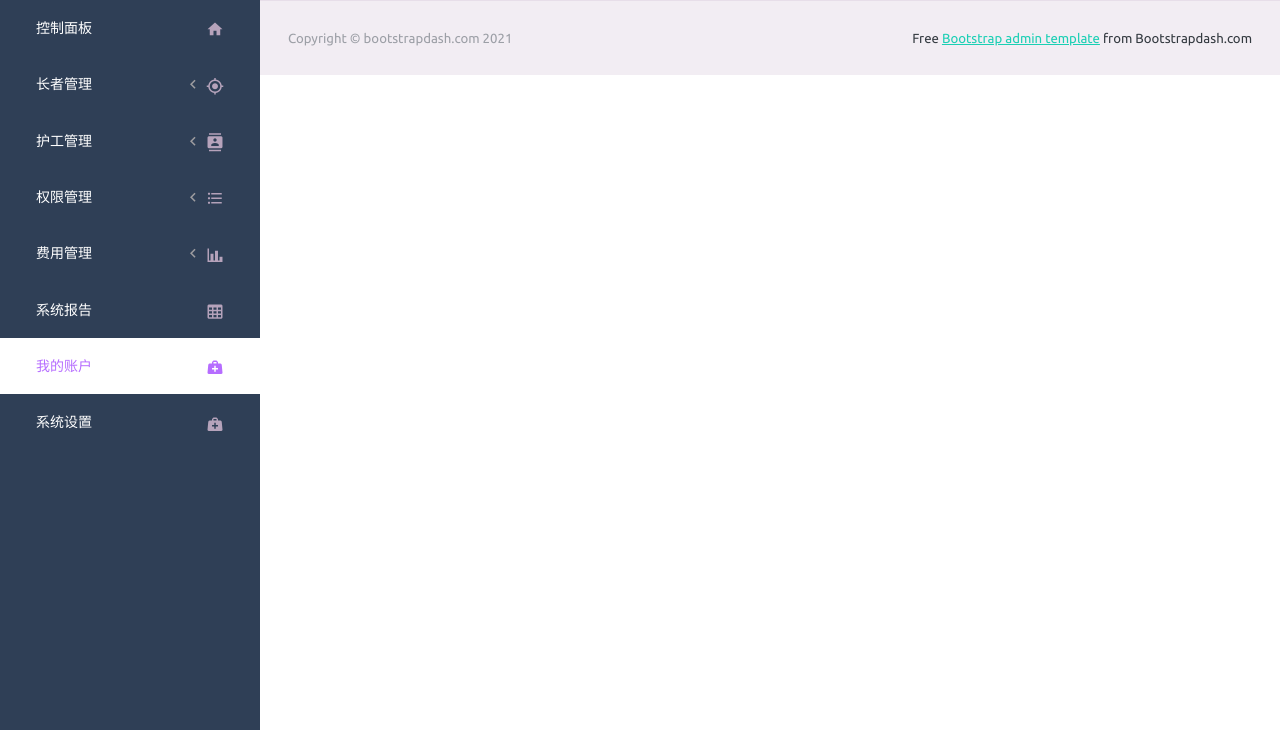
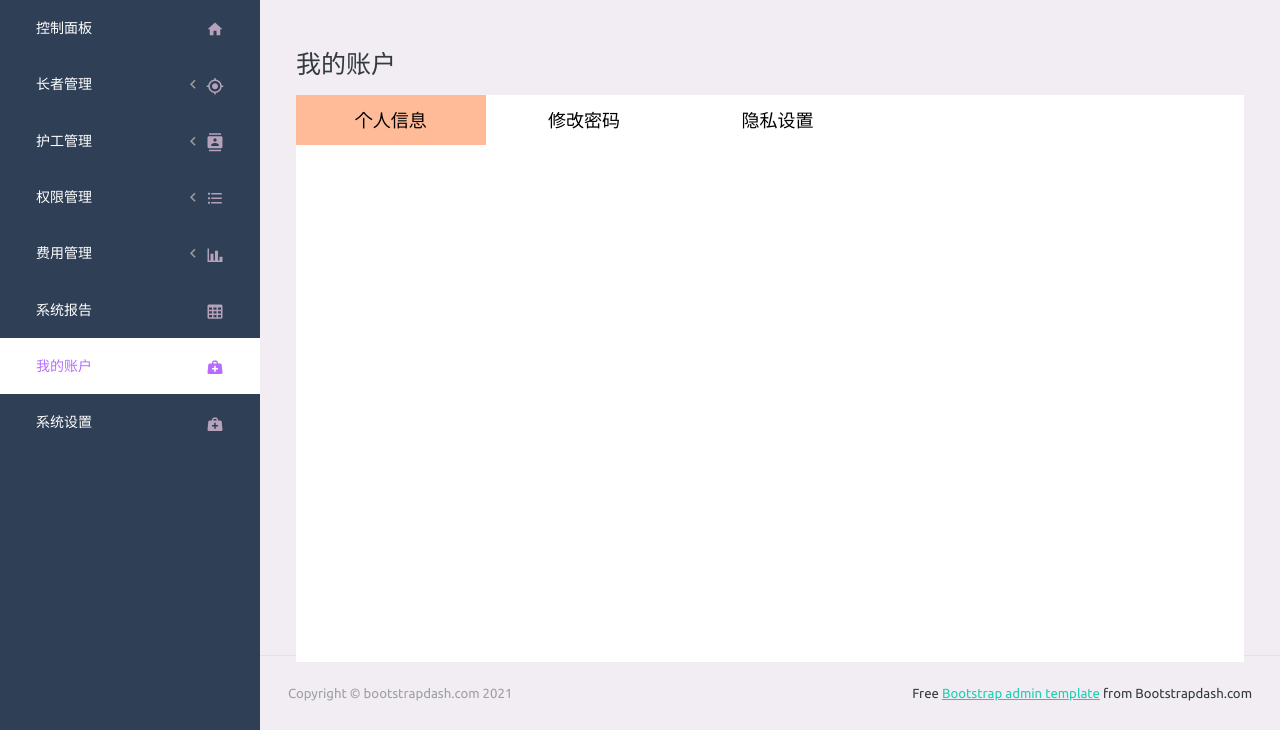
Before and after one commit to hnlxy/SmartEyeWeb, a Flask app: page /user/account-information in a window 1280 px wide. Shown: the part 70-800 px from the top of the page. Run offline with Flask 3, Linux system fonts and the light colour scheme; a user stored in the database is signed in; parts of the project's set-up code (start-up, migrations or seed data) failed here and were passed over; some libraries are stand-ins or nearby versions.

Commit message:
对权限管理和我的账户进行了部分修改

```diff
--- a/templates/pages/user/account_information.html
+++ b/templates/pages/user/account_information.html
@@ -1,2 +1,71 @@
 {% extends 'base.html' %}
 {% block title %}账户信息{% endblock title %}
+{% block content%}
+
+<style>
+    /* 设置外层wrapper宽高、背景验证、水平居中、相对定位 */
+    .wrapper {
+        position: relative;
+        width: 100%;
+        height: 100%;
+        background-color: white;
+        margin: 0 auto;
+    }
+
+    /* 设置内层div相对于父级绝对定位，默认隐藏 */
+    .wrapper div {
+        display: none;
+        position: absolute;
+        top: 50px;
+    }
+
+    /* 设置label宽高、行内块、文本居中、行高、字体大小、字体颜色 */
+    label {
+        width: 20%;
+        height: 50px;
+        display: inline-block;
+        text-align: center;
+        line-height: 50px;
+        font-size: 18px;
+        color: black;
+    }
+
+    /* 默认所有radio隐藏 */
+    input[type="radio"] {
+        display: none;
+    }
+
+    /* 被选中的radio下的label下的div显示 */
+    input[type="radio"]:checked+label+div {
+        display: block;
+    }
+
+    /* 被选中的radio下的label背景颜色改为红色 */
+    input[type="radio"]:checked+label {
+        background-color: #FFBB98;
+    }
+</style>
+
+<div class="content-wrapper">
+    <div style="font-size: 25px; margin-bottom: 15px">我的账户</div>
+    <div class="wrapper">
+        <input type="radio" name="gender" id="bro1" checked />
+        <label for="bro1">个人信息</label>
+        <div>
+
+        </div>
+
+        <input type="radio" name="gender" id="bro2" />
+        <label for="bro2">修改密码</label>
+        <div>
+
+        </div>
+
+        <input type="radio" name="gender" id="bro3" />
+        <label for="bro3">隐私设置</label>
+        <div>
+
+        </div>
+    </div>
+</div>
+{% endblock content %}
```
Also changed, not shown: templates/pages/nurse-management/nurse_member.html (+11 -7 lines), templates/pages/permission-management/child_permission.html (+47 -0 lines), templates/pages/permission-management/nurse_permission.html (+51 -0 lines).
